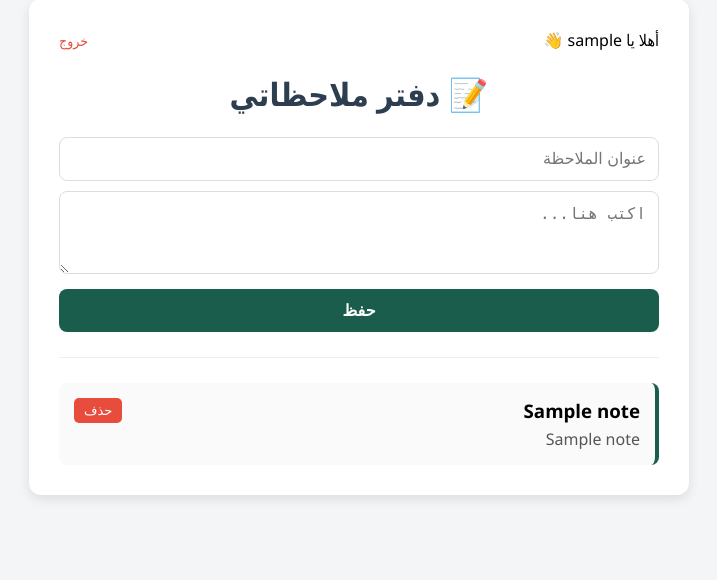
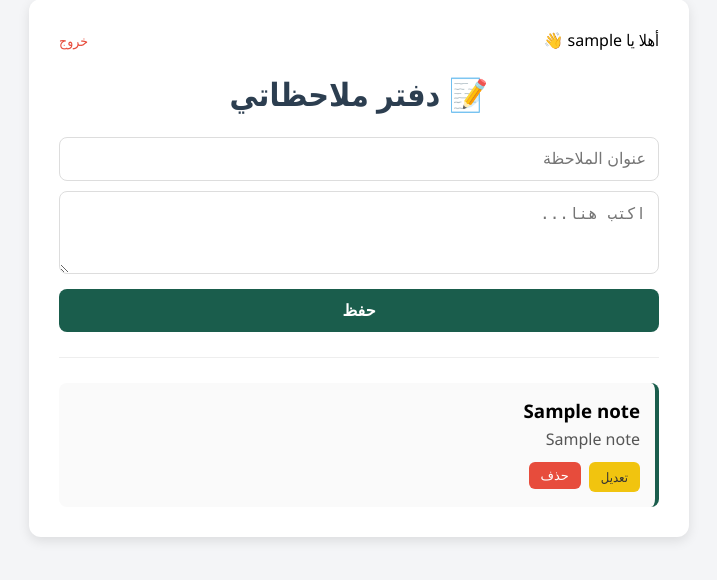
Before and after one commit to mhdFoaad/notes-app, a Flask app: page / in a window 1280 px wide. Shown: the part 61-641 px from the top of the page, without its empty margins (281-998 px from the left). Run offline with Flask 3, Linux system fonts and the light colour scheme; the visitor is signed in with stand-in values (Sample User, id 1); a database or web service that is not in the repository returns one stand-in record (values such as "Sample title"); some libraries are stand-ins or nearby versions.

Commit message:
fix edite and del form buttons layout

```diff
--- a/templates/index.html
+++ b/templates/index.html
@@ -36,12 +36,14 @@
 
      {% for note in notes %}
 <div class="note">
-            <form action="/delete/{{ note[0] if is_postgres else note[0] }}" method="POST" style="display:inline;">
-                <button type="submit" class="delete-btn">حذف</button>
-            </form>
     <h3>{{ note[1] }}</h3>
     <p>{{ note[2] }}</p>
-            <div style="clear:both;"></div>
+    <div style="display:flex; gap:8px; margin-top:12px;">
+        <a href="/edit/{{ note[0] }}" style="background:#f1c40f; color:#333; padding:6px 12px; border-radius:6px; text-decoration:none; font-size:13px;">تعديل</a>
+        <form action="/delete/{{ note[0] }}" method="POST" style="margin:0;">
+            <button style="background:#e74c3c; color:white; border:none; padding:6px 12px; border-radius:6px; cursor:pointer; font-size:13px;">حذف</button>
+        </form>
+    </div>
 </div>
 {% endfor %}
     </div>
```
Lines whose indentation alone changed are shown as unchanged.
